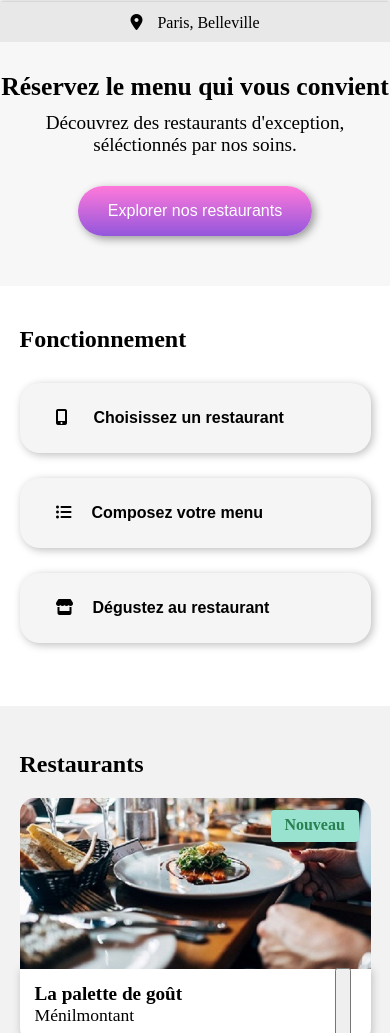
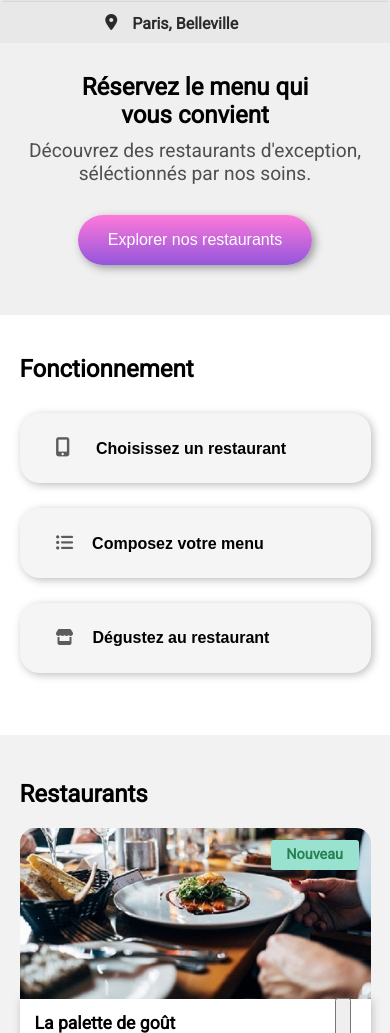
Before and after one commit to Simon-git26/SimonballeuxPruvost_3_21012021, a plain HTML site: page index.html in a window 390 px wide. Shown: the part 67-1100 px from the top of the page. Drawn offline with Linux system fonts and the light colour scheme; a web font is replaced by a local one.

Commit message:
Mise en place police font-size

```diff
--- a/index.html
+++ b/index.html
@@ -17,7 +17,7 @@
                     <img src="images/logo/ohmyfood.png" alt="Logo-Ohmyfood">
                 </div>
                 <div class="localisation">
-                    <p><i class="fas fa-map-marker-alt"></i>Paris, Belleville</p>
+                    <i class="fas fa-map-marker-alt"></i><p>Paris, Belleville</p>
                 </div>
 
                 <div class="reserv">
@@ -73,7 +73,7 @@
                         <div class="content">
                             <div class="title">
                                 <h3>A la francaise</h3>
-                                <p>Cité rouge</p>
+                                <p>Cité Rouge</p>
                             </div>
                             <button></button>
                         </div>
@@ -95,7 +95,7 @@
 
             <footer>
                 <div class="foot">
-                    <img src="images/logo/ohmyfood.png" alt="#">
+                    <h2>ohmyfood</h2>
                     <p><i class="fas fa-utensils"></i>Proposer un restaurant</p>
                     <p><i class="fas fa-hands-helping"></i>Devenir partenaire</p>
                     <p>Mentions légales</p>
--- a/sass/style.scss
+++ b/sass/style.scss
@@ -6,7 +6,9 @@
     margin: auto;
 }
 
-
+body h1, h2, h3, p {
+    font-family: 'Roboto', sans-serif;
+}
 
 /* HEADER */
 
@@ -22,11 +24,15 @@ header img {
 }
 
 header .localisation {
-    text-align: center;
+    display: flex;
     background: #e8e8e8;
     padding-top: 12px;
     padding-bottom: 10px;
     box-shadow: 0px -1px 4px #bdbdbd;
+    color: #2b2b2b;
+    font-size: 1em;
+    padding-left: 27%;
+    font-weight: bold;
 }
 
 header .fa-map-marker-alt {
@@ -37,18 +43,21 @@ header .reserv {
     height: auto;
     text-align: center;
     padding-top: 30px;
-    background: #f7f7f7;
+    background: #f0f0f0;
 }
 
 header .reserv h2 {
     margin-bottom: 10px;
-    font-size: 1.6em;
+    font-size: 1.5em;
     font-weight: bold;
+    width: 70%;
+    margin-left: 15%;
 }
 
 header .reserv p {
     margin-bottom: 30px;
     font-size: 1.2em;
+    color: #4f4f4f;
 }
 
 header .reserv button {
@@ -101,14 +110,20 @@ main .sectionhead i {
 
 main .sectionhead .fa-mobile-alt {
     margin-right: 26px;
+    color: #5c5c5c;
+    font-size: 1.2em;
 }
 
 main .sectionhead .fa-list-ul {
-    margin-right: 20px;
+    margin-right: 19px;
+    color: #5c5c5c;
+    font-size: 1.1em;
 }
 
 main .sectionhead .fa-store {
     margin-right: 19px;
+    color: #5c5c5c;
+    font-size: 1em;
 }
 
 
@@ -119,7 +134,7 @@ main .sectionhead .fa-store {
 main .new {
     background: #99E2D0;
     width: 25%;
-    height: 13%;
+    height: 12%;
     text-align: center;
     padding-top: 6px;
     position: absolute;
@@ -127,12 +142,13 @@ main .new {
     right: 0;
     margin-top: 12px;
     margin-right: 12px;
-    border-radius: 4px;
+    border-radius: 3px;
 }
 
 main .new p {
     color:#288051;
     font-weight: bold;
+    font-size: 0.9em;
 }
 
 main .restaurants {
@@ -181,11 +197,13 @@ main .title {
 
 main .title h3 {
     font-weight: bold;
-    font-size: 1.2em;
+    font-size: 1.1em;
+    padding-bottom: 5px;
 }
 
 main .title p {
-    font-size: 1.1em;
+    font-size: 1.05em;
+    color: #303030;
 }
 
 
@@ -200,17 +218,18 @@ footer .foot {
     padding-top: 20px;
 }
 
-footer img {
-    width: 30%;
+footer .foot h2 {
+    font-family: 'Shrikhand', cursive;
+    font-size: 1.2em;
     padding-bottom: 10px;
 }
 
 footer i {
-    margin-right: 10px;
     width: 22px;
+    font-size: 0.9em;
 }
 
 footer p {
     padding-bottom: 5px;
-    font-size: 1.1em;
+    font-size: 0.95em;
 }
```
Also changed, not shown: style.css, 2 other files.
